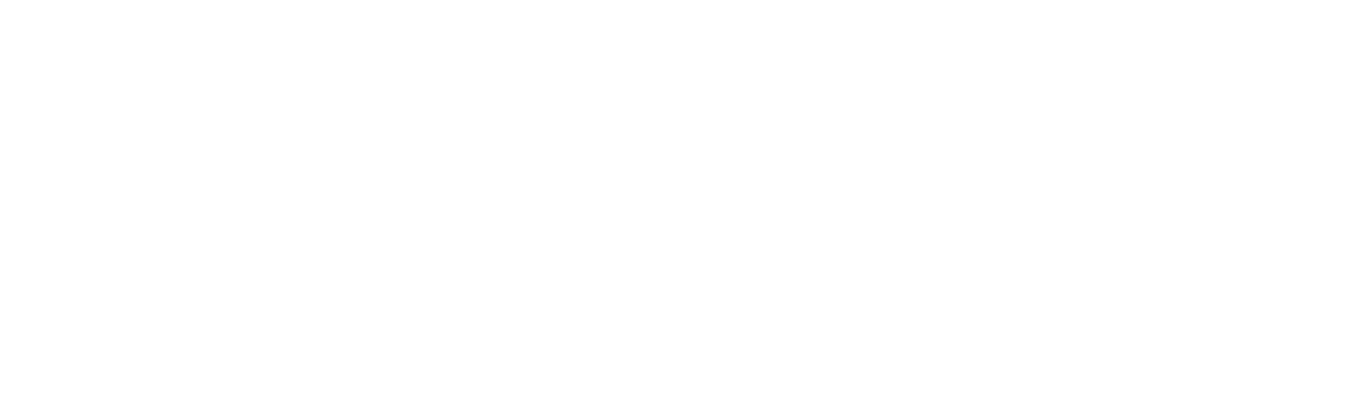
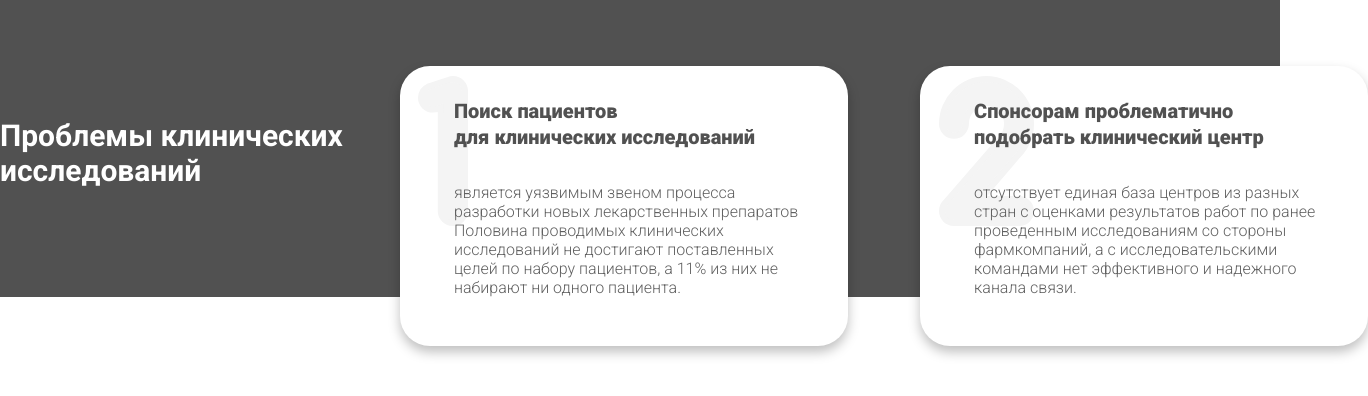
Before and after one commit to DarkSidr/beznebes, a website: page src/index.html in a window 1280 px wide. Shown: the whole page, 1368 px wide, since content can reach past the window. Drawn offline with nearby package versions, Linux system fonts and the light colour scheme; files that its build step writes are made by us from their sources; files whose address does not match are found by name.

Commit message:
add header

```diff
--- a/src/index.html
+++ b/src/index.html
@@ -10,7 +10,38 @@
 </head>
 
 <body>
-
+    <header class="header">
+        <div class="container">
+            <div class="header__content">
+                <div class="logo">
+                    <a href="#" class="logo__link">Проблемы клинических исследований</a>
+                </div>
+                <div class="header__blocks">
+                    <div class="header__block header__block-one">
+                        <div class="text">
+                            <div class="title">Поиск пациентов <br> для клинических исследований</div>
+                            <div class="descr">является уязвимым звеном процесса разработки новых
+                                лекарственных препаратов
+                                Половина проводимых клинических исследований не достигают поставленных
+                                целей по набору
+                                пациентов, а 11% из них не набирают ни одного пациента.</div>
+                        </div>
+                    </div>
+                    <div class="header__block header__block-two">
+                        <div class="text">
+                            <div class="title">Спонсорам проблематично <br> подобрать клинический центр</div>
+                            <div class="descr">отсутствует единая база центров из разных стран с
+                                оценками результатов работ
+                                по ранее проведенным исследованиям со стороны фармкомпаний, а с
+                                исследовательскими
+                                командами нет эффективного и надежного канала связи.
+                            </div>
+                        </div>
+                    </div>
+                </div>
+            </div>
+        </div>
+    </header>
 
 </body>
 
--- /dev/null
+++ b/src/sass/blocks/_header.scss
@@ -0,0 +1,96 @@
+.header {
+    background: #515151;
+    width: 100%;
+    height: 297px;
+
+    &__content {
+        position: relative;
+        width: 100%;
+        display: flex;
+        justify-content: space-between;
+
+        .logo {
+            padding-top: 118px;
+            width: 352px;
+            margin-right: 48px;
+
+            &__link {
+                font-weight: bold;
+                font-size: 30px;
+                line-height: 35px;
+                color: #FFFFFF;
+                text-decoration: none;
+            }
+        }
+
+        .header__blocks {
+            padding-top: 66px;
+            width: 968px;
+            display: flex;
+            justify-content: space-between;
+        }
+
+        .header__block {
+            width: 448px;
+            min-height: 280px;
+            background: #FFFFFF;
+            box-shadow: 0px 6px 12px rgba(0, 0, 0, 0.25);
+            border-radius: 30px;
+            padding: 32px 48px 49px 54px;
+
+            &-one {
+                position: relative;
+
+                &:after {
+                    content: '';
+                    position: absolute;
+                    z-index: 1;
+                    top: 3px;
+                    left: 11px;
+                    width: 100%;
+                    height: 100%;
+                    background: url('../icons/one.svg') no-repeat;
+                }
+            }
+
+            &-two {
+                position: relative;
+
+                &:after {
+                    content: '';
+                    position: absolute;
+                    z-index: 1;
+                    top: 10px;
+                    left: -13px;
+                    width: 100%;
+                    height: 100%;
+                    background: url('../icons/two.svg') no-repeat;
+                }
+            }
+
+            .text {
+                position: relative;
+                width: 100%;
+                height: 100%;
+                position: relative;
+                z-index: 2;
+
+                .title {
+                    font-weight: 900;
+                    font-size: 20px;
+                    line-height: 26px;
+                    color: #515151;
+                }
+
+                .descr {
+                    position: absolute;
+                    font-weight: 300;
+                    font-size: 16px;
+                    line-height: 19px;
+                    color: #606060;
+                    bottom: 0;
+                }
+            }
+        }
+    }
+}
--- a/src/sass/style.scss
+++ b/src/sass/style.scss
@@ -11,3 +11,5 @@
     width: 1368px;
     margin: 0 auto;
 }
+
+@import 'blocks/header';
```
Also changed, not shown: dist/css/style.min.css, dist/index.html.
